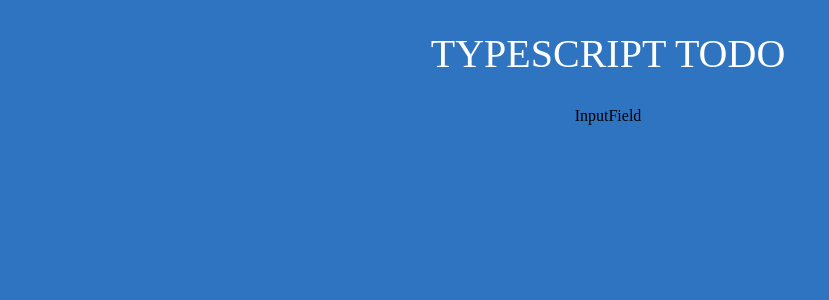
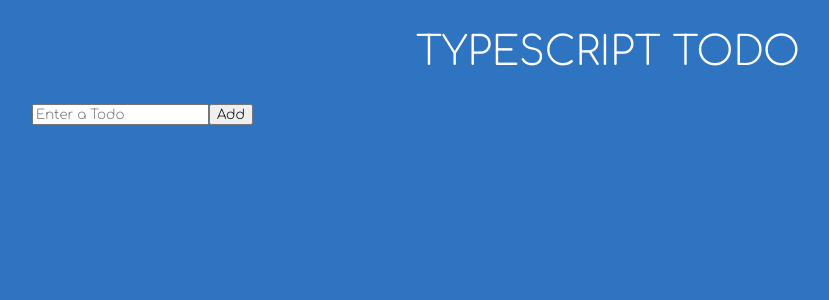
Before and after one commit to Hongseoupyun/TypeScript_ToDo, a React (Create React App) app: page / in a window 1280 px wide. Shown: the top 300 px of the page, without its empty margins (32-861 px from the left). Built offline with nearby package versions, Linux system fonts and the light colour scheme.

Commit message:
added css

```diff
--- a/src/App.css
+++ b/src/App.css
@@ -1,5 +1,7 @@
-@import url("https://fonts.googleapis.com/css2?family=Hind+Siliguri:wght@300;400;500;600&family=Mukta:wght@200;300;400;500&family=Open+Sans:wght@300;400;500&family=Roboto&display=swap");
-
+@import url('https://fonts.googleapis.com/css2?family=Comfortaa:wght@300&display=swap');
+*{
+  font-family: comfortaa;
+}
 .App {
   width: 100vw;
   min-height: 100vh;
--- a/src/App.tsx
+++ b/src/App.tsx
@@ -2,7 +2,7 @@
 import InputField from "./components/InputField";
 import "./App.css";
 
-function App(): React.ReactNode {
+function App() {
   return (
     <div className="App">
       <span className="heading">TypeScript Todo</span>
--- /dev/null
+++ b/src/components/InputField.css
@@ -0,0 +1,6 @@
+.input {
+  display: flex;
+  width: 90%;
+  position: relative;
+  align-items: center;
+}
--- a/src/components/InputField.tsx
+++ b/src/components/InputField.tsx
@@ -1,7 +1,15 @@
-import React from 'react'
+import React from "react";
+import "./InputField.css";
 
 export default function InputField() {
   return (
-    <div>InputField</div>
-  )
+    <form className="input">
+      <input
+        type="input"
+        placeholder="Enter a Todo"
+        className="input__box "
+      ></input>
+      <button className="input__submit">Add</button>
+    </form>
+  );
 }
--- a/src/index.tsx
+++ b/src/index.tsx
@@ -2,18 +2,17 @@
 import ReactDOM from 'react-dom/client';
 import './index.css';
 import App from './App';
-import reportWebVitals from './reportWebVitals';
+
 
 const root = ReactDOM.createRoot(
   document.getElementById('root') as HTMLElement
 );
 root.render(
-  <React.StrictMode>
+
     <App />
-  </React.StrictMode>
+
 );
 
 // If you want to start measuring performance in your app, pass a function
 // to log results (for example: reportWebVitals(console.log))
 // or send to an analytics endpoint. Learn more: https://bit.ly/CRA-vitals
-reportWebVitals();
```
